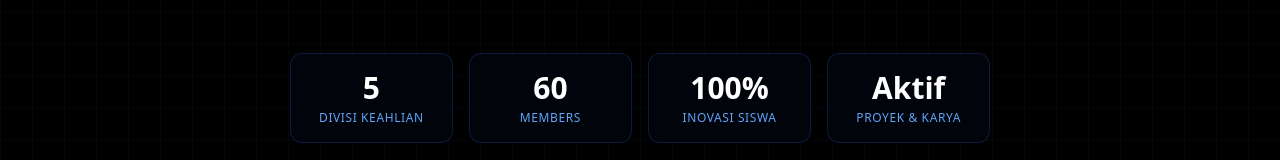
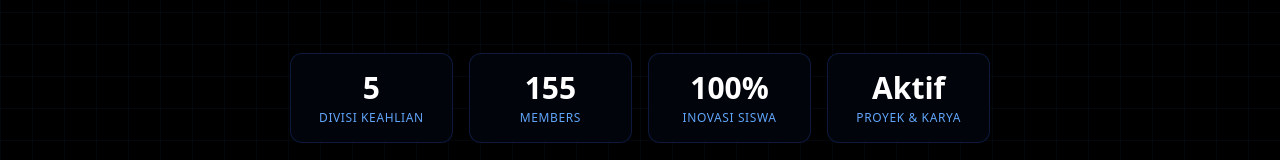
Before and after one commit to qalbialarsyad25-source/COMPANY-PROFILE-ICT, a Next.js app: page / in a window 1280 px wide. Shown: the part 532-692 px from the top of the page. Built offline with nearby package versions, Linux system fonts and the light colour scheme.

Commit message:
refactor: total member

```diff
--- a/components/Hero.tsx
+++ b/components/Hero.tsx
@@ -100,7 +100,7 @@ export default function Hero() {
             <div className="text-xs uppercase tracking-wider text-blue-400">Divisi Keahlian</div>
           </div>
           <div className="p-4 rounded-xl bg-gray-950/60 border border-blue-900/40 backdrop-blur-md">
-            <div className="text-2xl sm:text-3xl font-bold text-white mb-1">60</div>
+            <div className="text-2xl sm:text-3xl font-bold text-white mb-1">155</div>
             <div className="text-xs uppercase tracking-wider text-blue-400">Members</div>
           </div>
           <div className="p-4 rounded-xl bg-gray-950/60 border border-blue-900/40 backdrop-blur-md">
```
